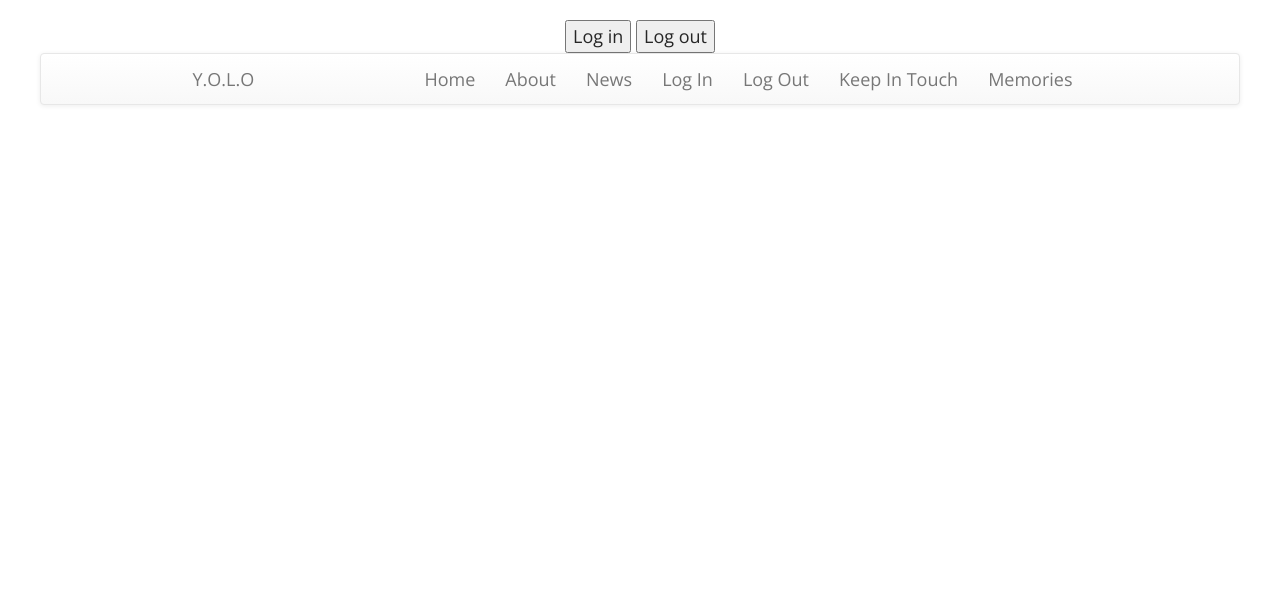
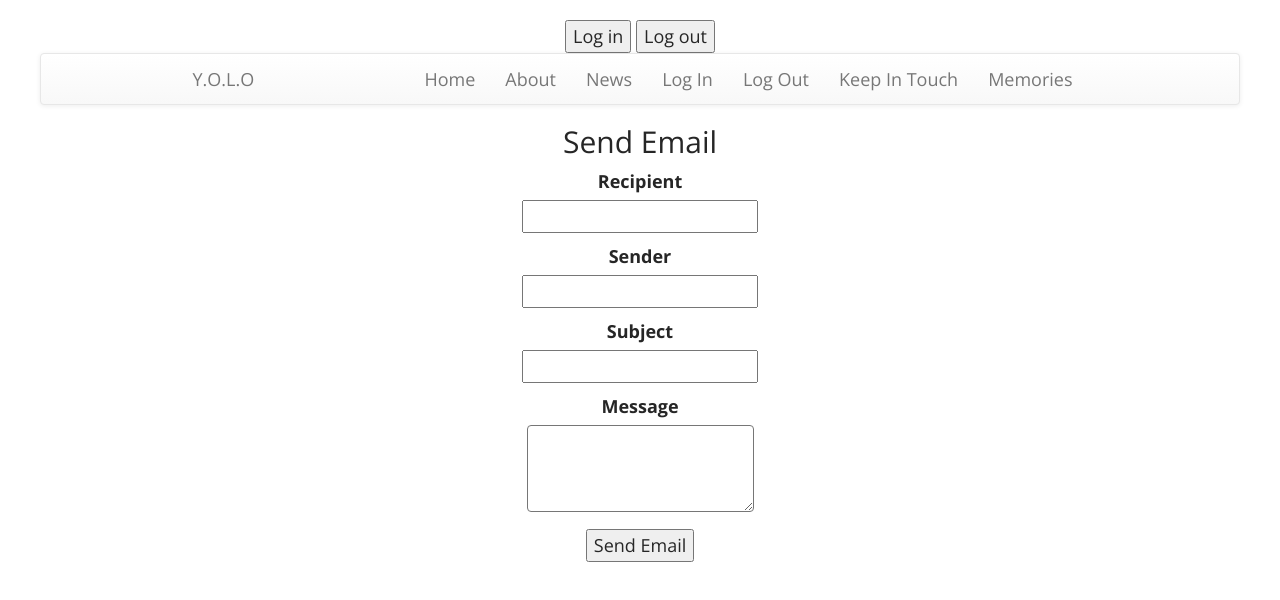
Before and after one commit to mustang0364/devpersonalproject, a React (Create React App) app: page /grid in a window 1280 px wide. Shown: the top 600 px of the page. Built offline with nearby package versions, Linux system fonts and the light colour scheme; no server answers; what google-maps-react would draw is missing.

Commit message:
send grid working and ready to go

```diff
--- a/package.json
+++ b/package.json
@@ -4,6 +4,7 @@
   "private": true,
   "main": "server/index.js",
   "dependencies": {
+    "@sendgrid/mail": "^6.3.1",
     "axios": "^0.18.0",
     "body-parser": "^1.18.3",
     "chance": "^1.0.16",
@@ -56,8 +57,6 @@
     },
     "/token": {
       "target": "http://localhost:3040"
-
     }
-
   }
 }
--- a/src/App.js
+++ b/src/App.js
@@ -9,6 +9,7 @@
 import KeepInTouch from  './components/KeepInTouch';
 import Profile from './components/Profile';
 import Logos from './components/Logos';
+import Grid from './components/SendGrid/Grid';
 
 import SMS from './components/Twilio/SMS';
 import Cuba from './components/Cuba'
@@ -110,6 +111,7 @@
         <Route path="/places" component ={Places}/>
         <Route path="/profile" component ={Profile}/>
         <Route path="/logos" component ={Logos}/>
+        <Route path="/grid" component ={Grid}/>
 
 
         <Route path="/sms" component ={SMS}/>
--- /dev/null
+++ b/src/components/SendGrid/Grid.js
@@ -0,0 +1,61 @@
+
+import React, { Component } from 'react';
+import './grid.css';
+
+class Grid extends Component {
+
+  state = {
+    email: {
+      recipient: '',
+      sender: '',
+      subject: '',
+      text: ''
+    }
+  }
+
+  sendEmail = _ => {
+    const { email } = this.state;
+    fetch(`http://127.0.0.1:3040/send-email?recipient=${email.recipient}&sender=${email.sender}&topic=${email.subject}&text=${email.text}`) //query string url
+      .catch(err => console.error(err))
+  }
+
+  render() {
+    const { email } = this.state;
+    const spacer = {
+      margin: 10
+    }
+    const textArea = {
+      borderRadius: 4
+    }
+    return (
+      <div className="Grid">
+        <div style={{ marginTop: 10 }} >
+          <h2> Send Email </h2>
+          <label> Recipient </label>
+          <br />
+          <input value={email.recipient}
+            onChange={e => this.setState({ email: { ...email, recipient: e.target.value } })} />
+          <div style={spacer} />
+          <label> Sender </label>
+          <br />
+          <input value={email.sender}
+            onChange={e => this.setState({ email: { ...email, sender: e.target.value } })} />
+          <div style={spacer} />
+          <label> Subject </label>
+          <br />
+          <input value={email.subject}
+            onChange={e => this.setState({ email: { ...email, subject: e.target.value } })} />
+          <div style={spacer} />
+          <label> Message </label>
+          <br />
+          <textarea rows={3} value={email.text} style={textArea}
+            onChange={e => this.setState({ email: { ...email, text: e.target.value } })} />
+          <div style={spacer} />
+          <button onClick={this.sendEmail}> Send Email </button>
+        </div>
+      </div>
+    );
+  }
+}
+
+export default Grid;
--- /dev/null
+++ b/src/components/SendGrid/grid.css
@@ -0,0 +1,28 @@
+.App {
+  text-align: center;
+}
+
+.App-logo {
+  animation: App-logo-spin infinite 20s linear;
+  height: 80px;
+}
+
+.App-header {
+  background-color: #222;
+  height: 150px;
+  padding: 20px;
+  color: white;
+}
+
+.App-title {
+  font-size: 1.5em;
+}
+
+.App-intro {
+  font-size: large;
+}
+
+@keyframes App-logo-spin {
+  from { transform: rotate(0deg); }
+  to { transform: rotate(360deg); }
+}
```
Also changed, not shown: 2 other files (tests, documents, lock files or other folders).
